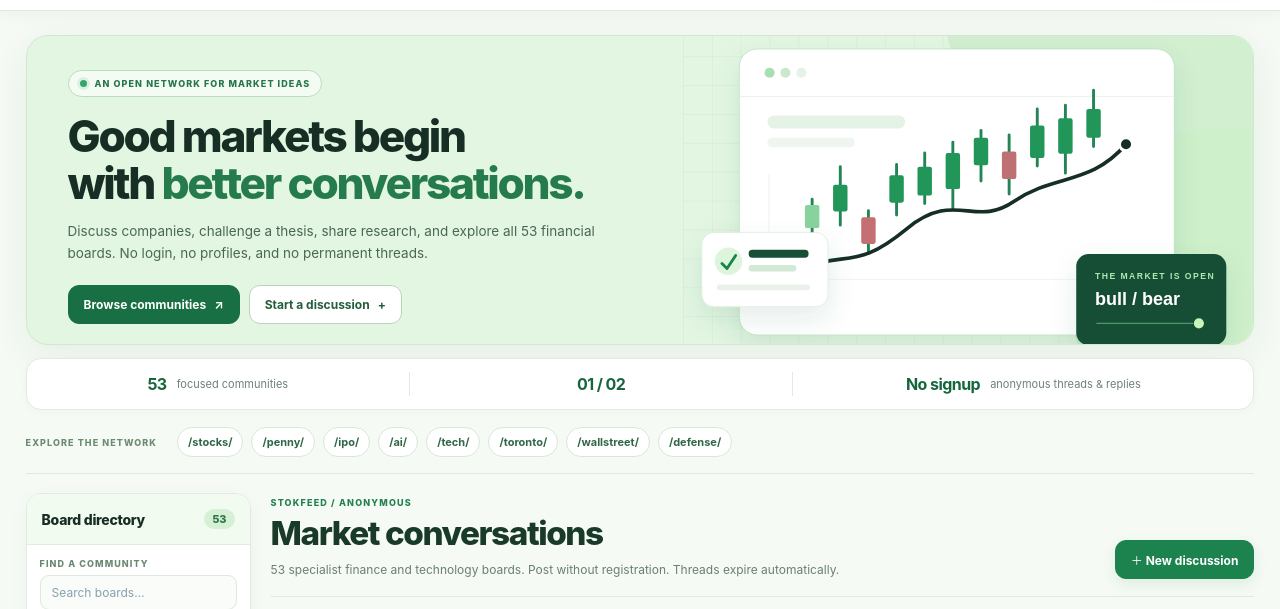
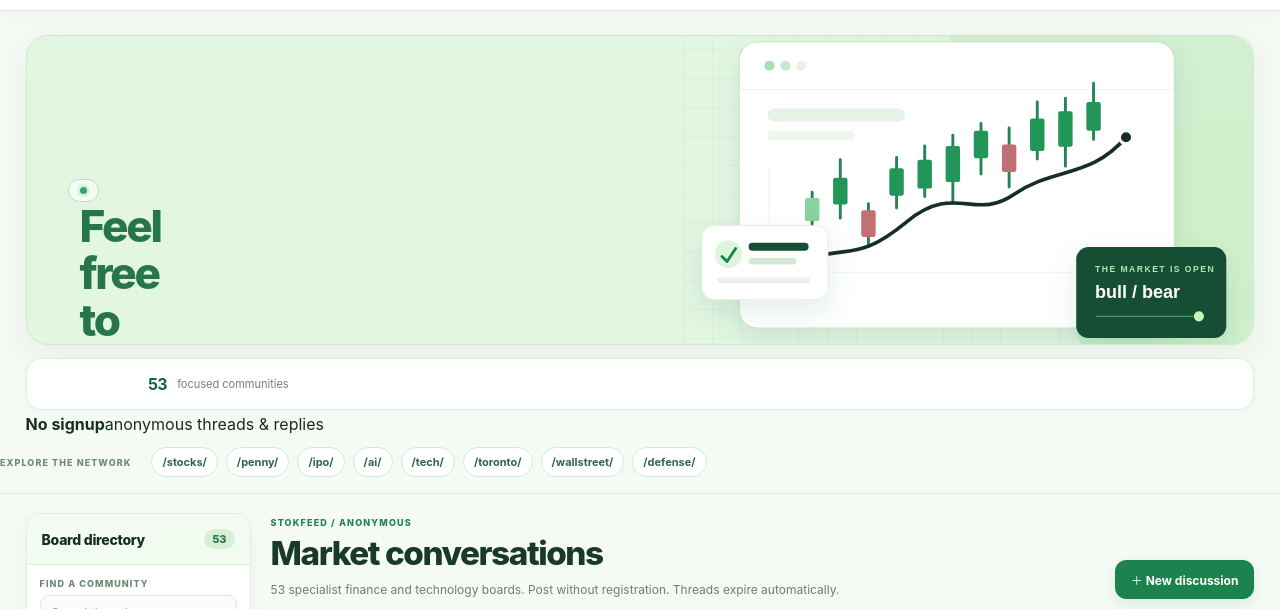
Before and after one commit to stokfeedforums/stokfeedforums.github.io, a plain HTML site: page index.html in a window 1280 px wide. Shown: the part 113-722 px from the top of the page. Drawn offline with Linux system fonts and the light colour scheme; no server answers.

Commit message:
Revise hero section and community features display
Updated hero section text and value strip layout.

```diff
--- a/index.html
+++ b/index.html
@@ -48,9 +48,9 @@
   <div class="wrap">
     <section class="hero" aria-labelledby="hero-title">
       <div class="hero-copy">
-        <span class="hero-kicker"><span class="hero-dot" aria-hidden="true"></span> AN OPEN NETWORK FOR MARKET IDEAS</span>
-        <h1 id="hero-title">Good markets begin<br>with <em>better conversations.</em></h1>
-        <p>Discuss companies, challenge a thesis, share research, and explore all 53 financial boards. No login, no profiles, and no permanent threads.</p>
+        <span class="hero-kicker"><span class="hero-dot" aria-hidden="true">
+        <h1 id="hero-title">Feel free<br>to <em>pour your heart out.</em></h1>
+        <p>Anonymous posting, threads dissappear in 72 hours.</p>
         <div class="hero-buttons">
           <a class="btn btn-light" href="#boards">Browse communities <span aria-hidden="true">↗</span></a>
           <button class="btn btn-outline-light" id="hero-new" type="button">Start a discussion <span aria-hidden="true">+</span></button>
@@ -58,7 +58,7 @@
       </div>
       <div class="hero-image" aria-hidden="true"><img src="assets/market-network.svg" alt=""></div>
     </section>
-    <div class="value-strip" aria-label="Community features"><div><strong>53</strong><span>focused communities</span></div><div><strong>01 / 02</strong></div><div><strong>No signup</strong><span>anonymous threads &amp; replies</span></div></div>
+    <div class="value-strip" aria-label="Community features"><div><strong>53</strong><span>focused communities</span></div></div><div><strong>No signup</strong><span>anonymous threads &amp; replies</span></div></div>
     <div class="topic-strip" aria-label="Popular forum topics">
       <span>EXPLORE THE NETWORK</span>
       <a href="#board/stocks">/stocks/</a>
```
